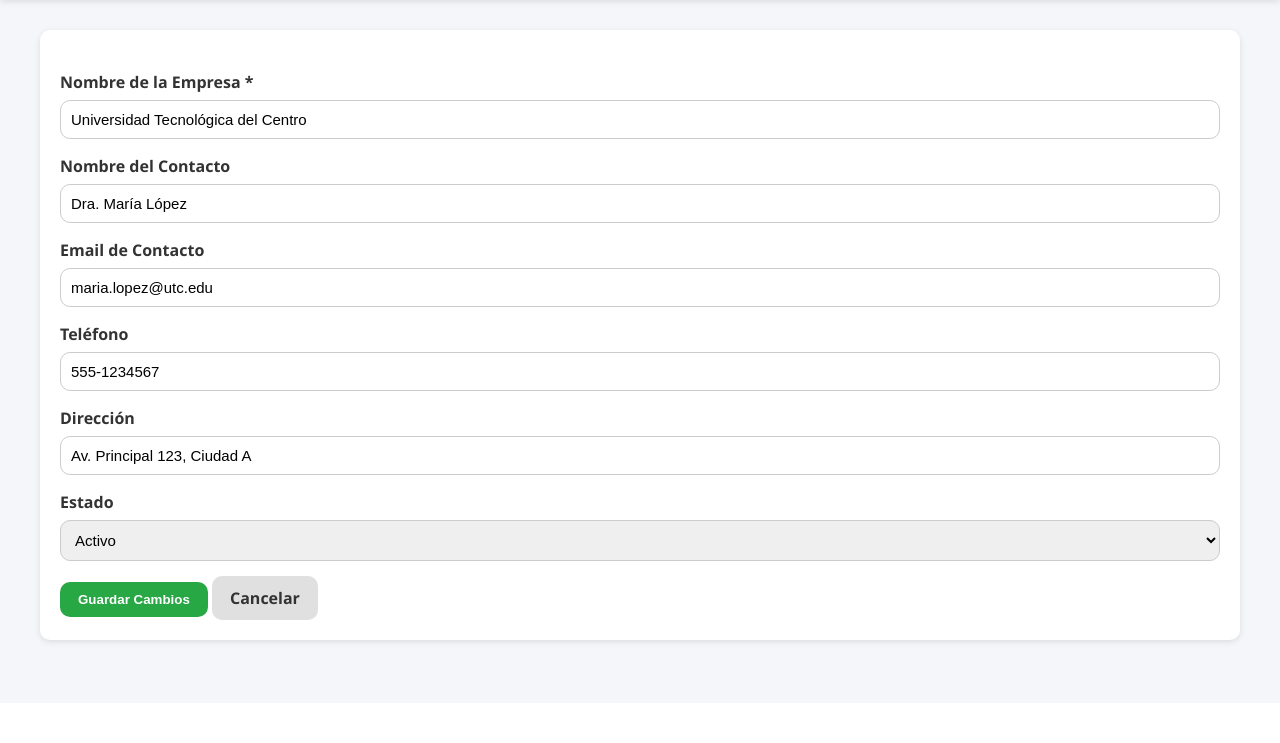
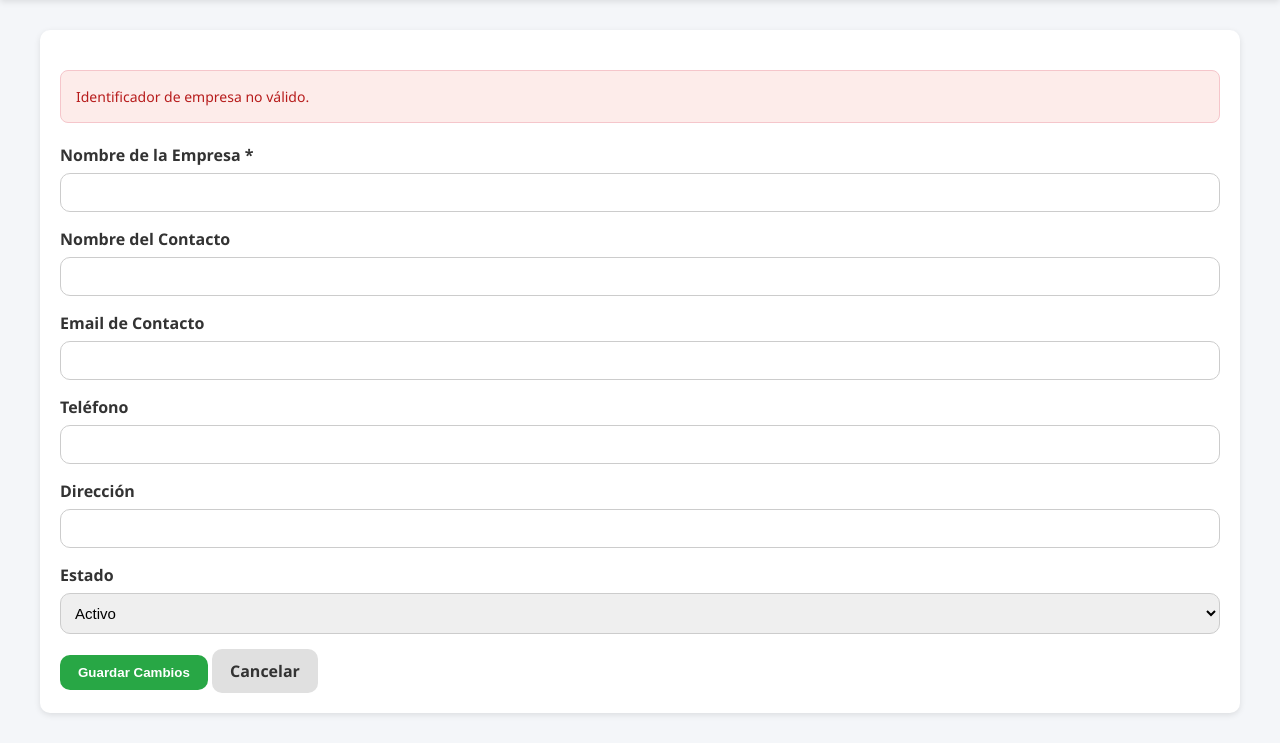
Before and after one commit to hectorgrm/vinculacion, a PHP site: page /serviciosocial/view/empresas/empresa_edit.php in a window 1280 px wide. Shown: the part 97-840 px from the top of the page. Before the commit the page ends 744 px from the top, so only its background shows below. Run offline with PHP 8.4, Linux system fonts and the light colour scheme.

Commit message:
empresa_edit.php
Se pueden hacer editaciones correctamente sin problem

```diff
--- a/serviciosocial/assets/css/empresas/empresaglobalstyles.css
+++ b/serviciosocial/assets/css/empresas/empresaglobalstyles.css
@@ -343,3 +343,44 @@ body.danger-mode {
 .btn-secondary:hover {
   background: #bdbdbd;
 }
+
+.alert {
+      margin: 20px 0;
+      padding: 15px;
+      border-radius: 8px;
+      font-size: 14px;
+    }
+
+ .alert-error {
+      background: #fdecea;
+      color: #b71c1c;
+      border: 1px solid #f5c6cb;
+    }
+
+.empty-state {
+      text-align: center;
+      padding: 40px 20px;
+      color: #666;
+      font-size: 15px;
+    }
+
+
+
+    .alert {
+      margin: 20px 0;
+      padding: 15px;
+      border-radius: 8px;
+      font-size: 14px;
+    }
+
+    .alert-success {
+      background: #e3f9e5;
+      color: #1e4620;
+      border: 1px solid #c1eac5;
+    }
+
+    .alert-error {
+      background: #fdecea;
+      color: #b71c1c;
+      border: 1px solid #f5c6cb;
+    }
--- a/serviciosocial/controller/EmpresaController.php
+++ b/serviciosocial/controller/EmpresaController.php
@@ -50,4 +50,45 @@ class EmpresaController
 
         return $this->empresaModel->findById($id);
     }
+
+    /**
+     * @param array<string, mixed> $data
+     */
+    public function updateEmpresa(int $id, array $data): void
+    {
+        if ($id <= 0) {
+            throw new InvalidArgumentException('El identificador de la empresa debe ser un número positivo.');
+        }
+
+        $nombre = trim((string) ($data['nombre'] ?? ''));
+        if ($nombre === '') {
+            throw new InvalidArgumentException('El nombre de la empresa es obligatorio.');
+        }
+
+        $contactoNombre = isset($data['contacto_nombre']) ? trim((string) $data['contacto_nombre']) : null;
+        $contactoEmail = isset($data['contacto_email']) ? trim((string) $data['contacto_email']) : null;
+        $telefono = isset($data['telefono']) ? trim((string) $data['telefono']) : null;
+        $direccion = isset($data['direccion']) ? trim((string) $data['direccion']) : null;
+        $estado = strtolower(trim((string) ($data['estado'] ?? 'activo')));
+
+        $allowedStates = ['activo', 'inactivo'];
+        if (!in_array($estado, $allowedStates, true)) {
+            throw new InvalidArgumentException('El estado de la empresa no es válido.');
+        }
+
+        if ($contactoEmail !== null && $contactoEmail !== '' && filter_var($contactoEmail, FILTER_VALIDATE_EMAIL) === false) {
+            throw new InvalidArgumentException('El correo electrónico del contacto no es válido.');
+        }
+
+        $payload = [
+            'nombre' => $nombre,
+            'contacto_nombre' => $contactoNombre,
+            'contacto_email' => $contactoEmail,
+            'telefono' => $telefono,
+            'direccion' => $direccion,
+            'estado' => $estado,
+        ];
+
+        $this->empresaModel->update($id, $payload);
+    }
 }
--- a/serviciosocial/model/EmpresaModel.php
+++ b/serviciosocial/model/EmpresaModel.php
@@ -78,4 +78,57 @@ class EmpresaModel
 
         return $result === false ? null : $result;
     }
+
+    /**
+     * @param array<string, mixed> $data
+     */
+    public function update(int $id, array $data): void
+    {
+        $sql = <<<'SQL'
+            UPDATE ss_empresa
+               SET nombre = :nombre,
+                   contacto_nombre = :contacto_nombre,
+                   contacto_email = :contacto_email,
+                   telefono = :telefono,
+                   direccion = :direccion,
+                   estado = :estado
+             WHERE id = :id
+        SQL;
+
+        $statement = $this->pdo->prepare($sql);
+        $statement->bindValue(':id', $id, PDO::PARAM_INT);
+        $statement->bindValue(':nombre', (string) $data['nombre'], PDO::PARAM_STR);
+
+        $contactName = $data['contacto_nombre'] ?? null;
+        if ($contactName === null || $contactName === '') {
+            $statement->bindValue(':contacto_nombre', null, PDO::PARAM_NULL);
+        } else {
+            $statement->bindValue(':contacto_nombre', (string) $contactName, PDO::PARAM_STR);
+        }
+
+        $contactEmail = $data['contacto_email'] ?? null;
+        if ($contactEmail === null || $contactEmail === '') {
+            $statement->bindValue(':contacto_email', null, PDO::PARAM_NULL);
+        } else {
+            $statement->bindValue(':contacto_email', (string) $contactEmail, PDO::PARAM_STR);
+        }
+
+        $telefono = $data['telefono'] ?? null;
+        if ($telefono === null || $telefono === '') {
+            $statement->bindValue(':telefono', null, PDO::PARAM_NULL);
+        } else {
+            $statement->bindValue(':telefono', (string) $telefono, PDO::PARAM_STR);
+        }
+
+        $direccion = $data['direccion'] ?? null;
+        if ($direccion === null || $direccion === '') {
+            $statement->bindValue(':direccion', null, PDO::PARAM_NULL);
+        } else {
+            $statement->bindValue(':direccion', (string) $direccion, PDO::PARAM_STR);
+        }
+
+        $statement->bindValue(':estado', (string) $data['estado'], PDO::PARAM_STR);
+
+        $statement->execute();
+    }
 }
--- a/serviciosocial/view/empresas/empresa_edit.php
+++ b/serviciosocial/view/empresas/empresa_edit.php
@@ -1,3 +1,71 @@
+<?php
+declare(strict_types=1);
+
+require_once __DIR__ . '/../../../config/session.php';
+require_once __DIR__ . '/../../controller/EmpresaController.php';
+
+use Serviciosocial\Controller\EmpresaController;
+
+$id = isset($_GET['id']) ? (int) $_GET['id'] : 0;
+$error = '';
+$success = '';
+$empresa = null;
+
+if ($id <= 0) {
+    $error = 'Identificador de empresa no válido.';
+} else {
+    try {
+        $controller = new EmpresaController();
+        $empresa = $controller->findEmpresa($id);
+
+        if ($empresa === null) {
+            $error = 'La empresa seleccionada no existe.';
+        }
+    } catch (\Throwable $exception) {
+        $error = 'No fue posible cargar la empresa: ' . $exception->getMessage();
+    }
+}
+
+$formValues = [
+    'nombre' => $empresa['nombre'] ?? '',
+    'contacto_nombre' => $empresa['contacto_nombre'] ?? '',
+    'contacto_email' => $empresa['contacto_email'] ?? '',
+    'telefono' => $empresa['telefono'] ?? '',
+    'direccion' => $empresa['direccion'] ?? '',
+    'estado' => $empresa['estado'] ?? 'activo',
+];
+
+if ($_SERVER['REQUEST_METHOD'] === 'POST' && $error === '' && isset($controller)) {
+    $postData = [
+        'nombre' => $_POST['nombre'] ?? '',
+        'contacto_nombre' => $_POST['contacto_nombre'] ?? '',
+        'contacto_email' => $_POST['contacto_email'] ?? '',
+        'telefono' => $_POST['telefono'] ?? '',
+        'direccion' => $_POST['direccion'] ?? '',
+        'estado' => $_POST['estado'] ?? '',
+    ];
+
+    $formValues = array_merge($formValues, $postData);
+
+    try {
+        $controller->updateEmpresa($id, $postData);
+        $success = 'La empresa se actualizó correctamente.';
+        $empresa = $controller->findEmpresa($id);
+        if ($empresa !== null) {
+            $formValues = array_merge($formValues, [
+                'nombre' => $empresa['nombre'] ?? '',
+                'contacto_nombre' => $empresa['contacto_nombre'] ?? '',
+                'contacto_email' => $empresa['contacto_email'] ?? '',
+                'telefono' => $empresa['telefono'] ?? '',
+                'direccion' => $empresa['direccion'] ?? '',
+                'estado' => $empresa['estado'] ?? 'activo',
+            ]);
+        }
+    } catch (\Throwable $exception) {
+        $error = 'No fue posible actualizar la empresa: ' . $exception->getMessage();
+    }
+}
+?>
 <!DOCTYPE html>
 <html lang="es">
 <head>
@@ -5,6 +73,7 @@
   <meta name="viewport" content="width=device-width, initial-scale=1.0" />
   <title>Editar Empresa · Servicio Social</title>
   <link rel="stylesheet" href="../../assets/css/empresas/empresaglobalstyles.css" />
+
 </head>
 <body>
 
@@ -16,45 +85,55 @@
 
   <div class="container">
 
+    <?php if ($error !== ''): ?>
+      <div class="alert alert-error" role="alert">
+        <?php echo htmlspecialchars($error, ENT_QUOTES, 'UTF-8'); ?>
+      </div>
+    <?php elseif ($success !== ''): ?>
+      <div class="alert alert-success" role="alert">
+        <?php echo htmlspecialchars($success, ENT_QUOTES, 'UTF-8'); ?>
+      </div>
+    <?php endif; ?>
+
     <!-- ===== FORMULARIO ===== -->
     <div class="form-card">
-      <form action="#" method="post">
+      <form action="<?php echo htmlspecialchars($_SERVER['REQUEST_URI'] ?? '', ENT_QUOTES, 'UTF-8'); ?>" method="post">
 
         <div class="form-group">
           <label for="nombre">Nombre de la Empresa <span class="required">*</span></label>
-          <input type="text" id="nombre" name="nombre" value="Universidad Tecnológica del Centro" required />
+          <input type="text" id="nombre" name="nombre" value="<?php echo htmlspecialchars($formValues['nombre'] ?? '', ENT_QUOTES, 'UTF-8'); ?>" required />
         </div>
 
         <div class="form-group">
           <label for="contacto_nombre">Nombre del Contacto</label>
-          <input type="text" id="contacto_nombre" name="contacto_nombre" value="Dra. María López" />
+          <input type="text" id="contacto_nombre" name="contacto_nombre" value="<?php echo htmlspecialchars($formValues['contacto_nombre'] ?? '', ENT_QUOTES, 'UTF-8'); ?>" />
         </div>
 
         <div class="form-group">
           <label for="contacto_email">Email de Contacto</label>
-          <input type="email" id="contacto_email" name="contacto_email" value="maria.lopez@utc.edu" />
+          <input type="email" id="contacto_email" name="contacto_email" value="<?php echo htmlspecialchars($formValues['contacto_email'] ?? '', ENT_QUOTES, 'UTF-8'); ?>" />
         </div>
 
         <div class="form-group">
           <label for="telefono">Teléfono</label>
-          <input type="text" id="telefono" name="telefono" value="555-1234567" />
+          <input type="text" id="telefono" name="telefono" value="<?php echo htmlspecialchars($formValues['telefono'] ?? '', ENT_QUOTES, 'UTF-8'); ?>" />
         </div>
 
         <div class="form-group">
           <label for="direccion">Dirección</label>
-          <input type="text" id="direccion" name="direccion" value="Av. Principal 123, Ciudad A" />
+          <input type="text" id="direccion" name="direccion" value="<?php echo htmlspecialchars($formValues['direccion'] ?? '', ENT_QUOTES, 'UTF-8'); ?>" />
         </div>
 
         <div class="form-group">
           <label for="estado">Estado</label>
           <select id="estado" name="estado">
-            <option value="activo" selected>Activo</option>
-            <option value="inactivo">Inactivo</option>
+            <option value="activo" <?php echo (isset($formValues['estado']) && $formValues['estado'] === 'activo') ? 'selected' : ''; ?>>Activo</option>
+            <option value="inactivo" <?php echo (isset($formValues['estado']) && $formValues['estado'] === 'inactivo') ? 'selected' : ''; ?>>Inactivo</option>
           </select>
         </div>
 
         <div class="form-actions">
-          <button type="submit" class="btn btn-success">Guardar Cambios</button>
+          <button type="submit" class="btn btn-success" <?php echo $error !== '' && $success === '' ? 'disabled' : ''; ?>>Guardar Cambios</button>
           <a href="empresa_list.php" class="btn btn-secondary">Cancelar</a>
         </div>
       </form>
```
Also changed, not shown: serviciosocial/view/empresas/empresa_list.php (+0 -20 lines).
